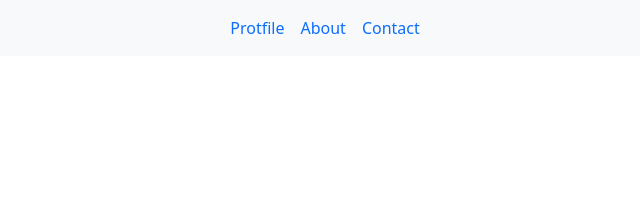
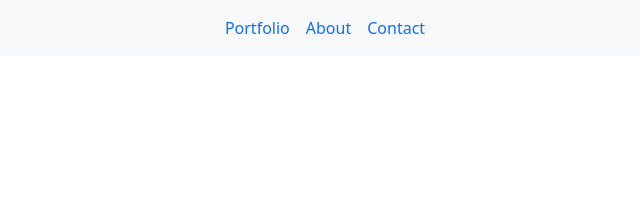
Before and after one commit to SaboorSohaib/Portfolio-Bootstrap, a plain HTML site: page index.html in a window 1280 px wide. Shown: the top 197 px of the page, 315-955 px from the left. Drawn offline with nearby package versions, Linux system fonts and the light colour scheme.

Commit message:
update index.html
typo fixed

```diff
--- a/index.html
+++ b/index.html
@@ -15,7 +15,7 @@
 
             <ul class="navbar-nav">
                 <li class="nav-item">
-                    <a class="nav-link" href="#">Protfile</a>
+                    <a class="nav-link" href="#">Portfolio</a>
                 </li>
                 <li class="nav-item">
                     <a class="nav-link" href="#">About</a>
```
